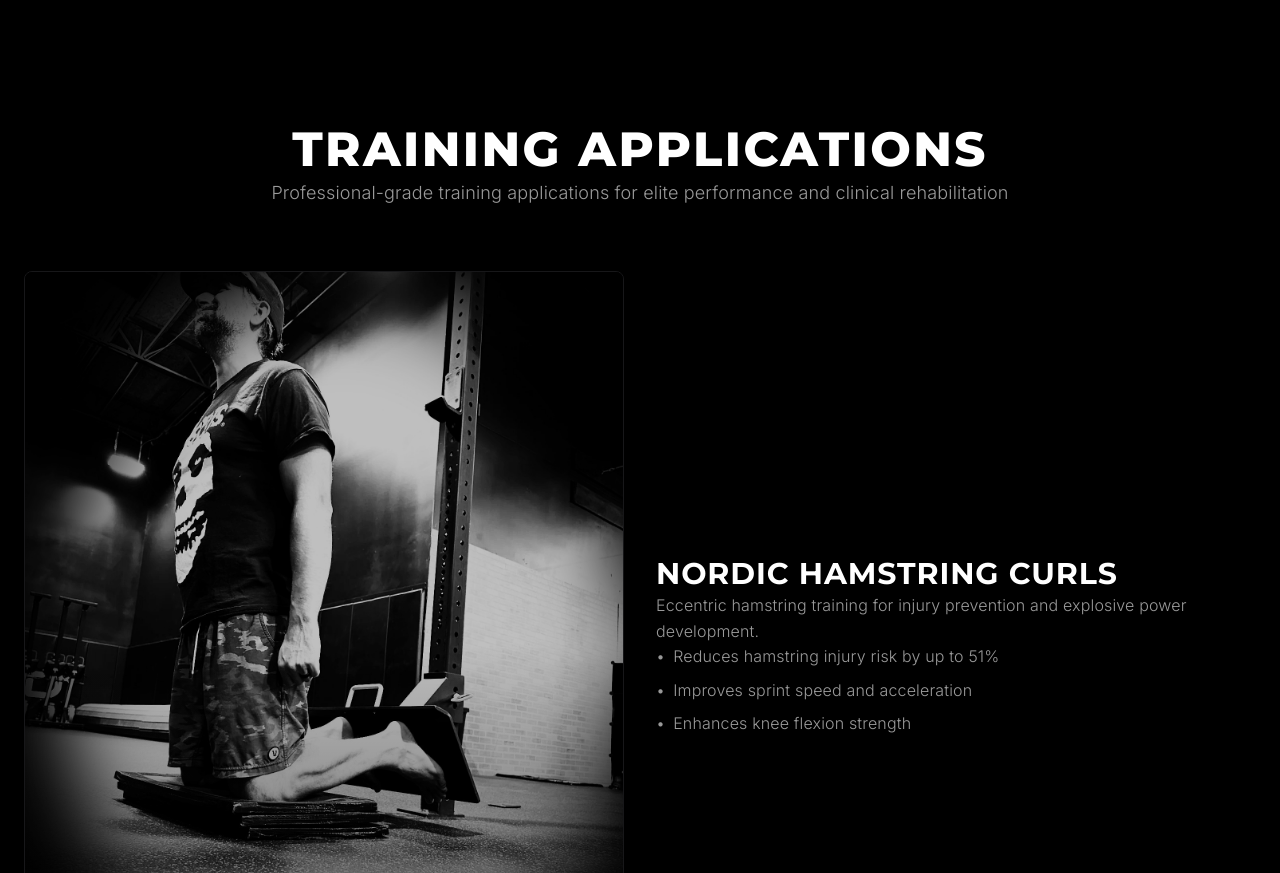
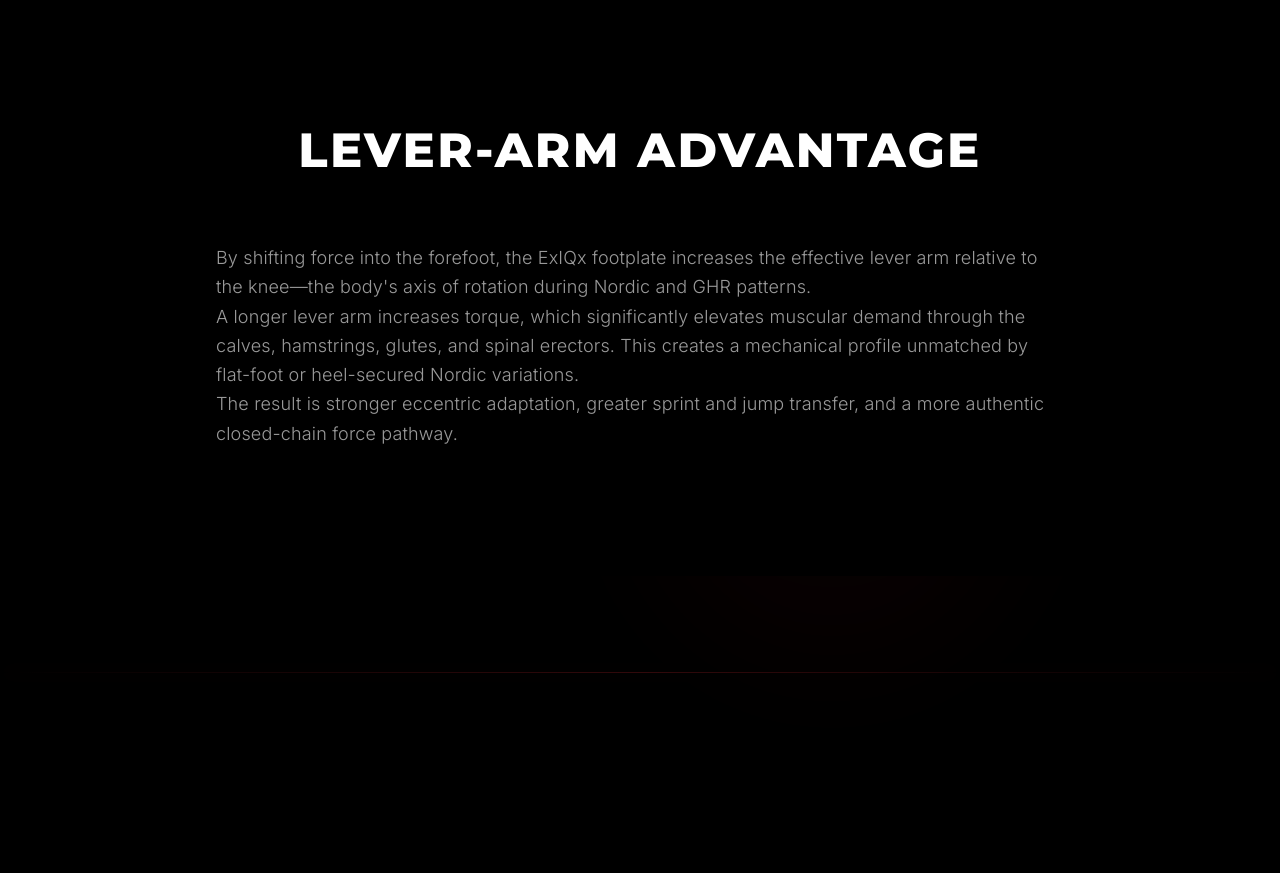
Before and after one commit to infinityspine/exiqx-website, a Next.js app: page / in a window 1280 px wide. Shown: the part 2140-3013 px from the top of the page. Built offline with nearby package versions, Linux system fonts and the light colour scheme.

Commit message:
🕒 Auto-commit: 2025-11-17 17:52:39

```diff
--- a/app/page.tsx
+++ b/app/page.tsx
@@ -5,6 +5,7 @@ import { fadeUp, staggerChildren } from '@/lib/motionPresets'
 import SectionDivider from '@/components/ui/SectionDivider'
 import HeroSection from '@/components/sections/HeroSection'
 import FootplateFeatures from '@/components/sections/FootplateFeatures'
+import LeverArmAdvantage from '@/components/sections/LeverArmAdvantage'
 import UseCases from '@/components/sections/UseCases'
 import Testimonials from '@/components/sections/Testimonials'
 import HomePageCTA from '@/components/sections/HomePageCTA'
@@ -91,6 +92,29 @@ export default function Home() {
 
       <SectionDivider />
 
+      {/* LeverArmAdvantage Section */}
+      <motion.section
+        initial="hidden"
+        whileInView="visible"
+        viewport={{ once: true, margin: "-100px" }}
+        variants={staggerChildren}
+        className="relative"
+        style={{ transform: 'translateZ(0)' }}
+      >
+        {/* Single optimized gradient orb */}
+        <AnimatedGradientOrb
+          className="top-1/2 left-1/2 w-96 h-96"
+          delay={0.75}
+          shouldReduceMotion={!!shouldReduceMotion}
+        />
+        <LeverArmAdvantage
+          scrollYProgress={scrollYProgress}
+          shouldReduceMotion={!!shouldReduceMotion}
+        />
+      </motion.section>
+
+      <SectionDivider />
+
       {/* UseCases Section */}
       <motion.section
         initial="hidden"
--- /dev/null
+++ b/components/sections/LeverArmAdvantage.tsx
@@ -0,0 +1,79 @@
+'use client'
+
+import { memo } from 'react'
+import { motion, useReducedMotion } from 'framer-motion'
+import { fadeUp, staggerChildren } from '@/lib/motionPresets'
+
+interface LeverArmAdvantageProps {
+  scrollYProgress?: any
+  shouldReduceMotion?: boolean
+}
+
+const LeverArmAdvantage = memo(function LeverArmAdvantage({
+  scrollYProgress,
+  shouldReduceMotion: propShouldReduceMotion
+}: LeverArmAdvantageProps) {
+  const hookShouldReduceMotion = useReducedMotion()
+  const shouldReduceMotion = propShouldReduceMotion ?? hookShouldReduceMotion
+
+  return (
+    <section
+      id="lever-arm-advantage"
+      className="relative bg-black border-t border-white/10"
+      style={{
+        paddingTop: 'clamp(5rem, 10vw, 8rem)',
+        paddingBottom: 'clamp(5rem, 10vw, 8rem)'
+      }}
+      aria-labelledby="lever-arm-heading"
+    >
+      {/* Subtle red glow background */}
+      <div className="absolute inset-0 overflow-hidden pointer-events-none">
+        <div
+          className="absolute top-1/2 left-1/2 -translate-x-1/2 -translate-y-1/2 w-[800px] h-[800px] bg-gradient-radial from-red-600/8 via-red-900/4 to-transparent blur-3xl"
+        />
+      </div>
+
+      <div className="mx-auto max-w-4xl px-6 relative">
+        <motion.div
+          initial="hidden"
+          whileInView="visible"
+          viewport={{ once: true, margin: "-100px" }}
+          variants={staggerChildren}
+        >
+          {/* Centered Uppercase Title */}
+          <motion.h2
+            id="lever-arm-heading"
+            variants={fadeUp}
+            className="font-display text-3xl sm:text-4xl lg:text-5xl font-extrabold uppercase tracking-[0.05em] text-white text-center"
+            style={{
+              marginBottom: 'clamp(2.5rem, 5vw, 4rem)',
+              transform: 'translateZ(0)'
+            }}
+          >
+            Lever-Arm Advantage
+          </motion.h2>
+
+          {/* Left-Aligned Body Text */}
+          <motion.div
+            variants={fadeUp}
+            className="text-base sm:text-lg text-white/70 font-light leading-relaxed text-left space-y-6"
+          >
+            <p>
+              By shifting force into the forefoot, the ExIQx footplate increases the effective lever arm relative to the knee—the body's axis of rotation during Nordic and GHR patterns.
+            </p>
+
+            <p>
+              A longer lever arm increases torque, which significantly elevates muscular demand through the calves, hamstrings, glutes, and spinal erectors. This creates a mechanical profile unmatched by flat-foot or heel-secured Nordic variations.
+            </p>
+
+            <p>
+              The result is stronger eccentric adaptation, greater sprint and jump transfer, and a more authentic closed-chain force pathway.
+            </p>
+          </motion.div>
+        </motion.div>
+      </div>
+    </section>
+  )
+})
+
+export default LeverArmAdvantage
```
